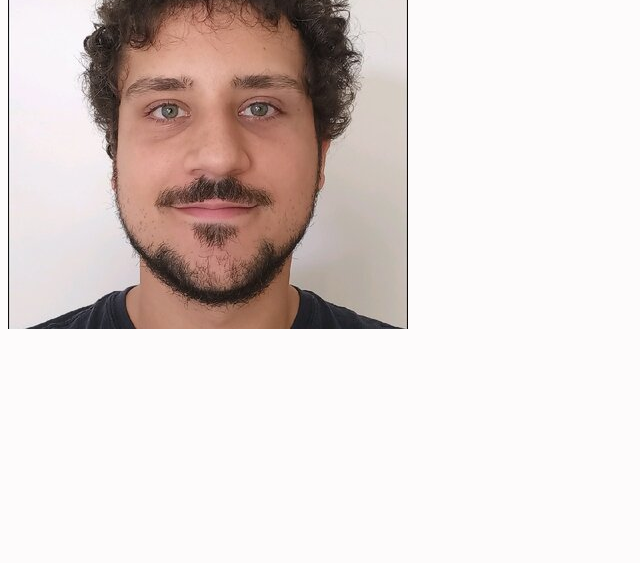
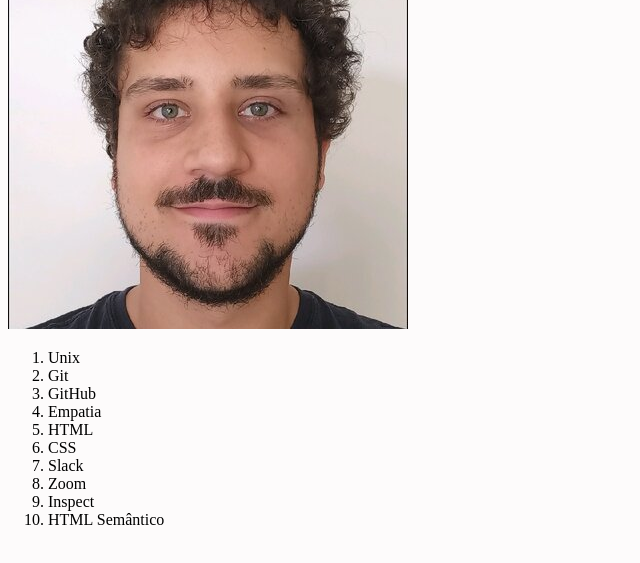
Before and after one commit to arthur-debiasi/trybe-fundamentals-lessons-learned, a website: page index.html in a window 1280 px wide. Shown: the part 79-642 px from the top of the page, without its empty margins (0-640 px from the left). Drawn offline with Linux system fonts and the light colour scheme.

Commit message:
R4: ol#licoes_aprendidas com 10 itens

```diff
--- a/index.html
+++ b/index.html
@@ -16,6 +16,18 @@
     <main>
         <!-- R3: imagem img#minha_foto -->
         <img id="minha_foto" src="/arthur-debiasi-profile.jpg" alt="Foto de perfil de Arthur Debiasi">
+        <ol id="licoes_aprendidas">
+            <li>Unix</li>
+            <li>Git</li>
+            <li>GitHub</li>
+            <li>Empatia</li>
+            <li>HTML</li>
+            <li>CSS</li>
+            <li>Slack</li>
+            <li>Zoom</li>
+            <li>Inspect</li>
+            <li>HTML Semântico</li>
+        </ol>
     </main>
   </body>
 </html>
--- a/style.css
+++ b/style.css
@@ -1,6 +1,7 @@
 body {
   background-color: rgb(253, 251, 251);
 }
+
 /* id cabecalho com position fixed e top de 0px */
 #cabecalho {
   position: fixed;
```
